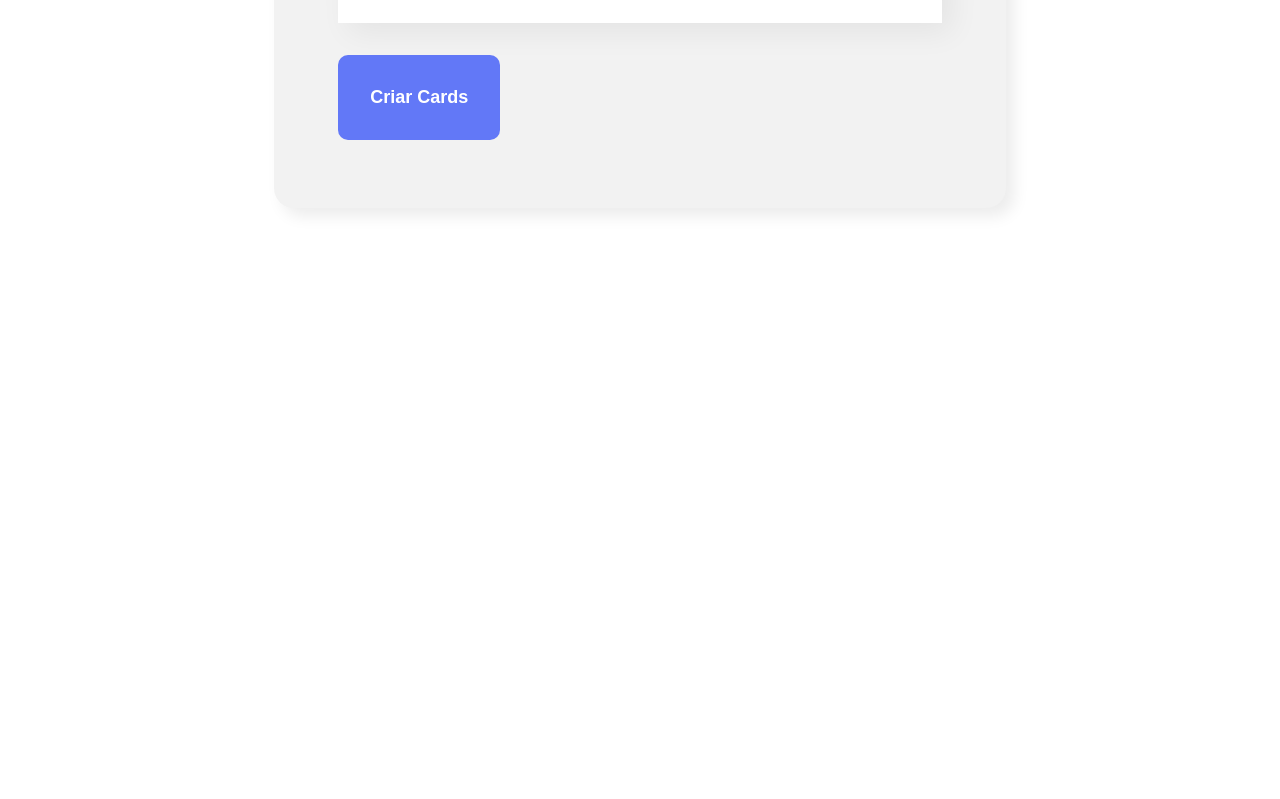
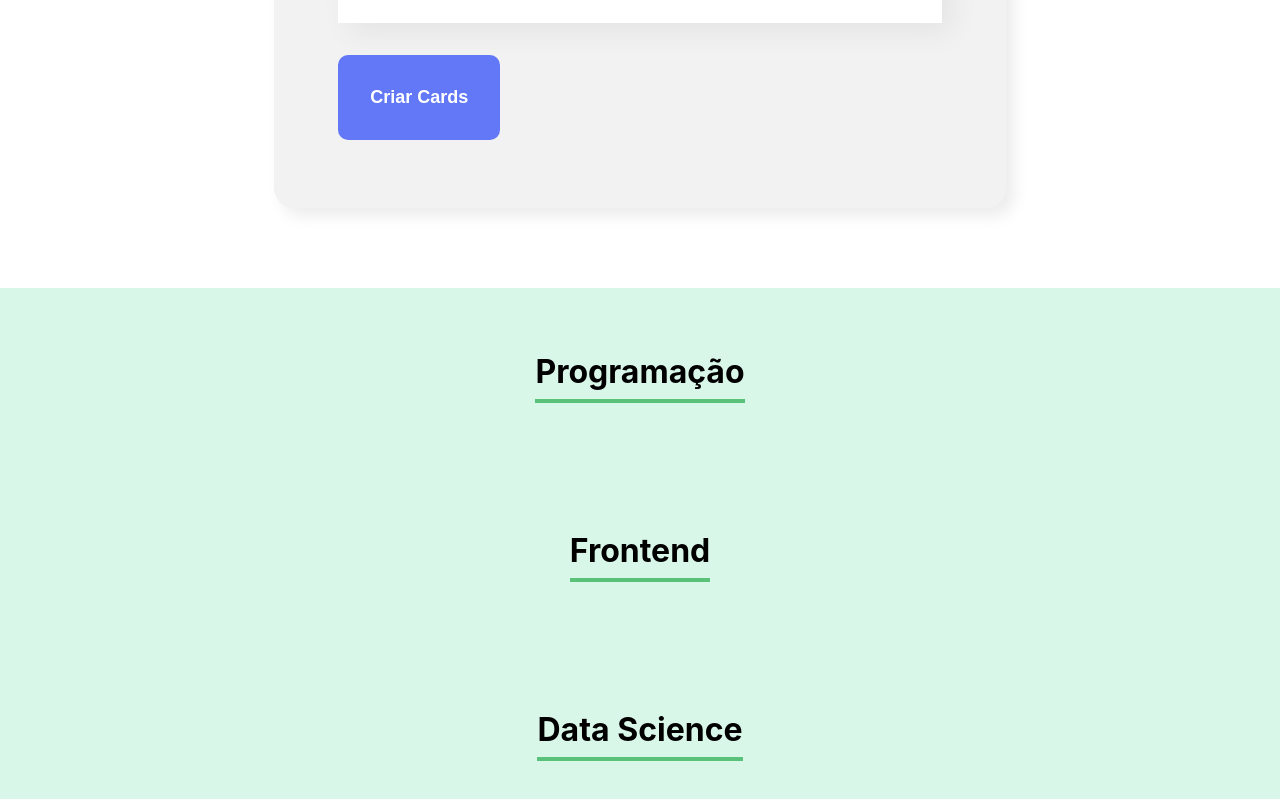
Before and after one commit to gucaveira/organograma-react-, a React (Create React App) app: page / in a window 1280 px wide. Shown: the part 1189-1988 px from the top of the page. Before the commit the page ends 1477 px from the top, so only its background shows below. Built offline with nearby package versions, Linux system fonts and the light colour scheme.

Commit message:
definindo css para o componente time

```diff
--- a/src/App.js
+++ b/src/App.js
@@ -1,6 +1,7 @@
 import { useState } from 'react';
 import Banner from './componentes/Banner/Banner';
 import Formulario from './componentes/Formulario';
+import Time from './componentes/Time';
 
 function App() {
 
@@ -16,6 +17,9 @@
       <Banner />
       <Formulario aoColaboradorCadastrado={
         colaborador => aoNovoColaboradorAdicionado(colaborador) }/>
+        <Time nome="Programação"/>
+        <Time nome="Frontend"/>
+        <Time nome="Data Science"/>
     </div>
   );
 }
--- /dev/null
+++ b/src/componentes/Time/Time.css
@@ -0,0 +1,12 @@
+.time {
+    text-align: center;
+    padding: 32px;
+    background-color: #D9F7E9;
+}
+
+.time h3 {
+    font-size: 32px;
+    border-bottom: 4px solid #57c278;
+    display: inline-block;
+    padding-bottom: 8px;
+}
--- /dev/null
+++ b/src/componentes/Time/index.js
@@ -0,0 +1,11 @@
+import "./Time.css"
+
+const Time = (props) => {
+        return(
+            <section className="time">
+                <h3>{props.nome}</h3>
+            </section>
+        )
+}
+
+export default Time
```
